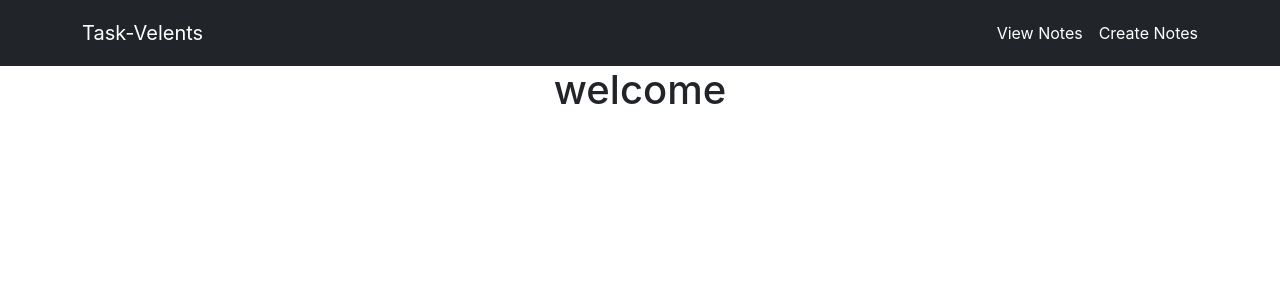
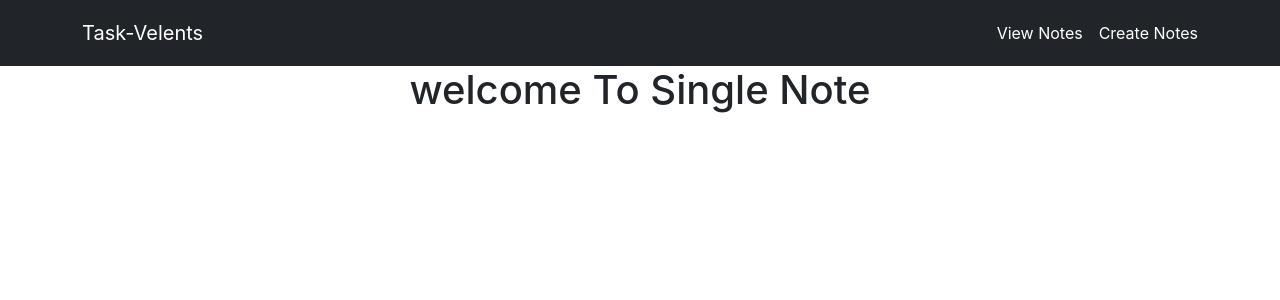
Before and after one commit to hossamabdulmagid/E2E, a React (Create React App) app in the folder e2e-frontend/: page /notes/1 in a window 1280 px wide. Shown: the top 300 px of the page. Built offline with nearby package versions, Linux system fonts and the light colour scheme.

Commit message:
remove edit note Route  i will replace it with Modal

```diff
--- a/e2e-frontend/src/App.jsx
+++ b/e2e-frontend/src/App.jsx
@@ -4,7 +4,6 @@ import HomePage from "./pages/homepage/homepage.component";
 import {Route, Routes} from 'react-router-dom'
 import CreateNotes from "./pages/createnote/createnotes.component";
 import Notes from "./pages/notes/notes.component";
-import EditNote from "./pages/editnote/editnote.component";
 import SingleNote from "./pages/singlenote/singlenote.component";
 
 const App = () => {
@@ -15,9 +14,7 @@ const App = () => {
                 <Route path={'/'} element={<HomePage/>}/>
                 <Route path={'/create'} element={<CreateNotes/>}/>
                 <Route path={'/notes'} element={<Notes/>}/>
-                <Route path={'/notes/:id'} element={<EditNote/>}/>
                 <Route path={'/notes/:id'} element={<SingleNote/>}/>
-
             </Routes>
 
         </>
--- a/e2e-frontend/src/pages/singlenote/singlenote.component.jsx
+++ b/e2e-frontend/src/pages/singlenote/singlenote.component.jsx
@@ -1,7 +1,13 @@
 const SingleNote = () => {
     return (
-        <div>
-            SingleNote
+        <div className={'container'}>
+            <div className={'row'}>
+                <div className={'col-sm-12 text-center'}>
+                    <h1>
+                        welcome To Single Note
+                    </h1>
+                </div>
+            </div>
         </div>
     )
 }
```
